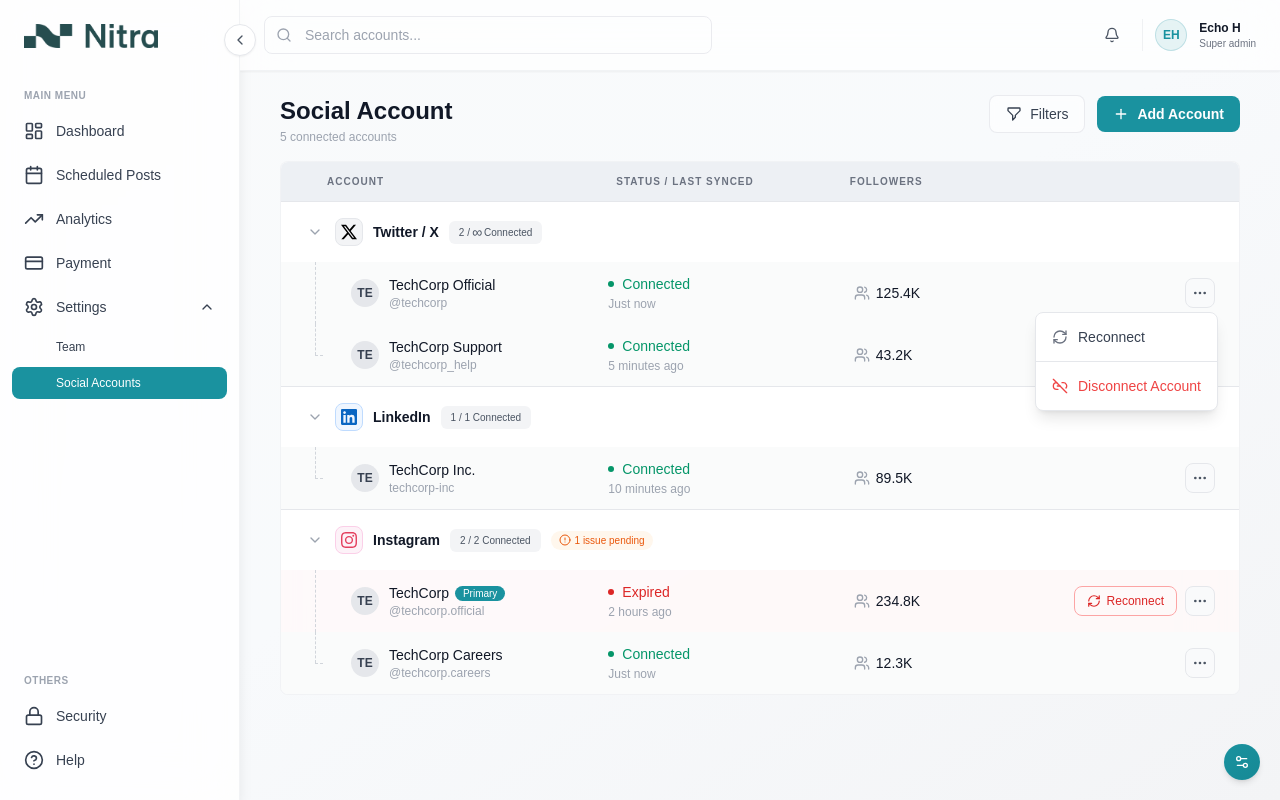
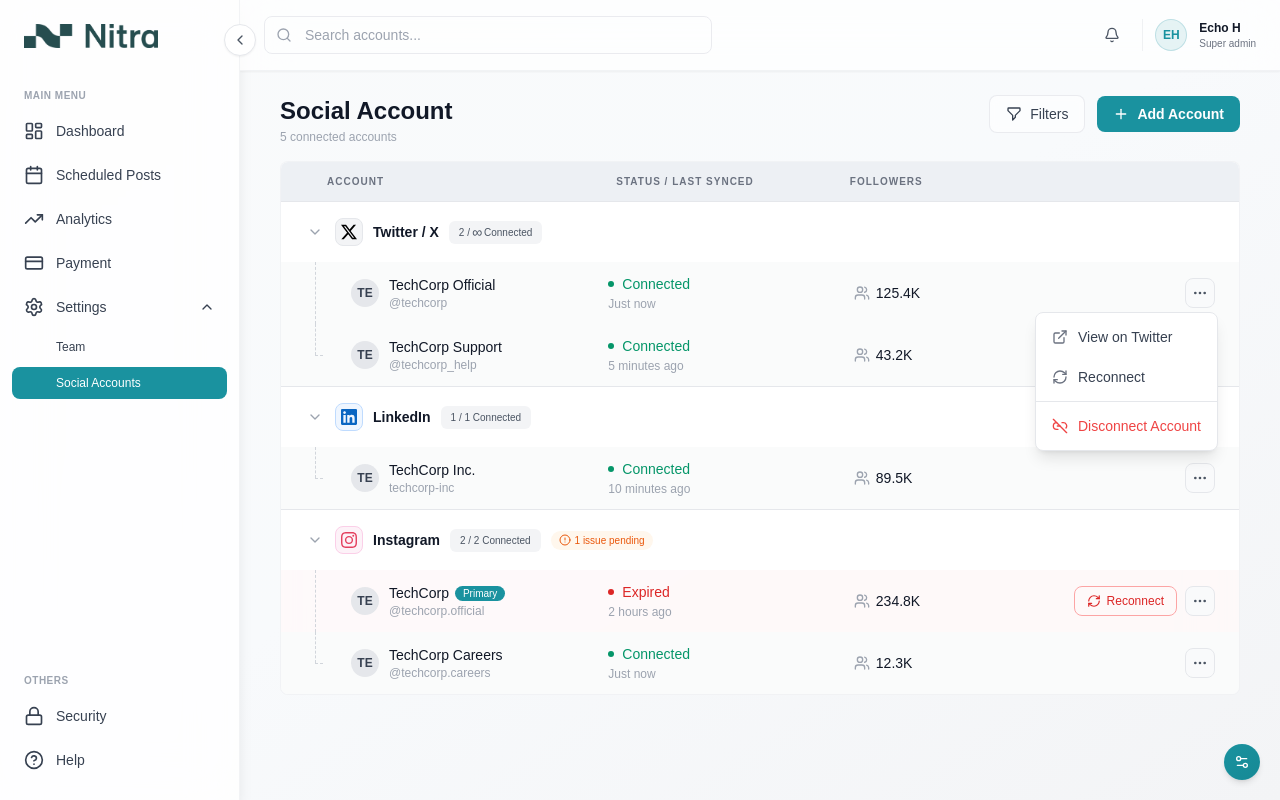
Before and after one commit to Ecgo5114/n-social-account-settings, a Next.js app: page / in a window 1280 px wide. Both pictures are taken after a click on the button 1199 px from the left and 293 px from the top of the page. Built offline with nearby package versions, Linux system fonts and the light colour scheme.

Commit message:
feat: finalize social account dashboard

```diff
--- a/app/components/social-accounts/AccountRow.tsx
+++ b/app/components/social-accounts/AccountRow.tsx
@@ -99,8 +99,14 @@ export const AccountRow = forwardRef<HTMLDivElement, AccountRowProps>(function A
             <div className="flex items-center gap-1.5">
               <div className="text-sm font-medium text-gray-900 truncate group-hover:text-[#1A929F] transition-colors duration-200">{account.accountName}</div>
               {platform === 'instagram' && account.isPrimary && (
-                <span className="inline-flex items-center px-2 py-0 rounded-full text-[10px] font-medium bg-[#1A929F] text-white flex-shrink-0">
-                  Primary
+                <span className="relative group/primary inline-flex">
+                  <span className="inline-flex items-center px-2 py-0 rounded-full text-[10px] font-medium bg-[#1A929F] text-white flex-shrink-0 cursor-help">
+                    Primary
+                  </span>
+                  <span className="absolute left-1/2 bottom-full mb-2 -translate-x-1/2 px-2 py-1.5 bg-gray-900 text-white text-[10px] rounded opacity-0 group-hover/primary:opacity-100 pointer-events-none transition-opacity z-50 w-[280px] text-center leading-relaxed">
+                    This account is used as the default for scheduling posts and will be featured first in your analytics reports.
+                    <span className="absolute left-1/2 top-full -translate-x-1/2 border-[6px] border-transparent border-t-gray-900" />
+                  </span>
                 </span>
               )}
             </div>
@@ -174,7 +180,9 @@ export const AccountRow = forwardRef<HTMLDivElement, AccountRowProps>(function A
             </span>
           }
           platform={platform}
+          accountHandle={account.accountHandle}
           isPrimary={account.isPrimary}
+          isExpired={account.status === 'expired'}
           onDisconnect={onDisconnectRequest}
           onReconnect={onReconnect}
           onSetPrimary={platform === 'instagram' && !singleInstagram ? () => onTogglePrimary(account.id) : undefined}
--- a/app/components/social-accounts/ActionMenu.tsx
+++ b/app/components/social-accounts/ActionMenu.tsx
@@ -2,22 +2,45 @@
 
 import { useState, useRef, useEffect } from 'react';
 import { createPortal } from 'react-dom';
-import { RefreshCw, Loader2, Star, Link2Off } from 'lucide-react';
+import { RefreshCw, Loader2, Star, Link2Off, HelpCircle, ExternalLink } from 'lucide-react';
 import type { Platform } from '@/app/types/social-accounts';
+import { platformConfig } from '@/app/constants/platform-config';
 
 interface ActionMenuProps {
   trigger: React.ReactNode;
   platform: Platform;
+  accountHandle: string;
   isPrimary?: boolean;
+  /** 若為 true 表示帳號列已顯示 Reconnect 按鈕，不重複顯示 */
+  isExpired?: boolean;
   onDisconnect: () => void;
   onReconnect: () => Promise<void>;
   onSetPrimary?: () => void;
 }
 
-const MENU_APPROX_HEIGHT = 140;
+const MENU_APPROX_HEIGHT = 180;
+
+function getPlatformProfileUrl(platform: Platform, handle: string): string | null {
+  const h = handle.replace(/^@/, '');
+  const urls: Partial<Record<Platform, string>> = {
+    twitter: `https://x.com/${h}`,
+    instagram: `https://instagram.com/${h}`,
+    linkedin: `https://linkedin.com/company/${h}`,
+    youtube: `https://youtube.com/@${h}`,
+    tiktok: `https://tiktok.com/@${h}`,
+    facebook: `https://facebook.com/${h}`,
+    threads: `https://threads.net/@${h}`,
+    pinterest: `https://pinterest.com/${h}`,
+    snapchat: `https://snapchat.com/add/${h}`,
+    reddit: `https://reddit.com/user/${h}`,
+  };
+  return urls[platform] ?? null;
+}
 
 export function ActionMenu(props: ActionMenuProps) {
-  const { trigger, platform, isPrimary, onDisconnect, onReconnect, onSetPrimary } = props;
+  const { trigger, platform, accountHandle, isPrimary, isExpired = false, onDisconnect, onReconnect, onSetPrimary } = props;
+  const profileUrl = getPlatformProfileUrl(platform, accountHandle);
+  const showReconnect = !isExpired;
   const [open, setOpen] = useState(false);
   const [reconnecting, setReconnecting] = useState(false);
   const [menuPosition, setMenuPosition] = useState<{ top?: number; bottom?: number; left: number } | null>(null);
@@ -80,12 +103,34 @@ export function ActionMenu(props: ActionMenuProps) {
         ...(menuPosition.top != null ? { top: menuPosition.top } : { bottom: menuPosition.bottom }),
       }}
     >
+          {profileUrl && (
+            <a
+              href={profileUrl}
+              target="_blank"
+              rel="noopener noreferrer"
+              onClick={() => setOpen(false)}
+              className="w-full px-4 py-2.5 text-sm text-gray-700 text-left hover:bg-slate-50 transition-colors cursor-pointer flex items-center gap-2.5"
+            >
+              <ExternalLink className="w-4 h-4 text-gray-500 flex-shrink-0" />
+              View on {platformConfig[platform].name.split(' / ')[0]}
+            </a>
+          )}
           {showSetPrimary && (
-            <button type="button" onClick={handleSetPrimary} className="w-full px-4 py-2.5 text-sm text-gray-700 text-left hover:bg-slate-50 transition-colors cursor-pointer flex items-center gap-2.5">
-              <Star className="w-4 h-4 text-gray-500" />
-              Set as Primary
+            <button type="button" onClick={handleSetPrimary} className="w-full px-4 py-2.5 text-sm text-gray-700 text-left hover:bg-slate-50 transition-colors cursor-pointer flex items-center group/setprimary">
+              <span className="flex items-center gap-2.5">
+                <Star className="w-4 h-4 text-gray-500" />
+                Set as Primary
+              </span>
+              <span className="relative flex-shrink-0 text-gray-400 cursor-help ml-2">
+                <HelpCircle className="w-3.5 h-3.5" />
+                <span className="absolute left-1/2 bottom-full mb-2 -translate-x-1/2 px-2 py-1.5 bg-gray-900 text-white text-[10px] rounded opacity-0 group-hover/setprimary:opacity-100 pointer-events-none transition-opacity z-[101] whitespace-nowrap">
+                  Make this your default account for new posts.
+                  <span className="absolute left-1/2 top-full -translate-x-1/2 border-[6px] border-transparent border-t-gray-900" />
+                </span>
+              </span>
             </button>
           )}
+          {showReconnect && (
           <button type="button" onClick={handleReconnect} disabled={reconnecting} className="w-full px-4 py-2.5 text-sm text-gray-700 text-left hover:bg-slate-50 transition-colors cursor-pointer flex items-center gap-2.5 disabled:opacity-70">
             {reconnecting ? (
               <>
@@ -99,6 +144,7 @@ export function ActionMenu(props: ActionMenuProps) {
               </>
             )}
           </button>
+          )}
           <div className="border-t border-gray-200 my-1" />
           <button type="button" onClick={handleDisconnect} className="w-full px-4 py-2.5 text-sm text-red-500 text-left hover:bg-slate-50 transition-colors cursor-pointer flex items-center gap-2.5">
             <Link2Off className="w-4 h-4 text-red-500" />
```
